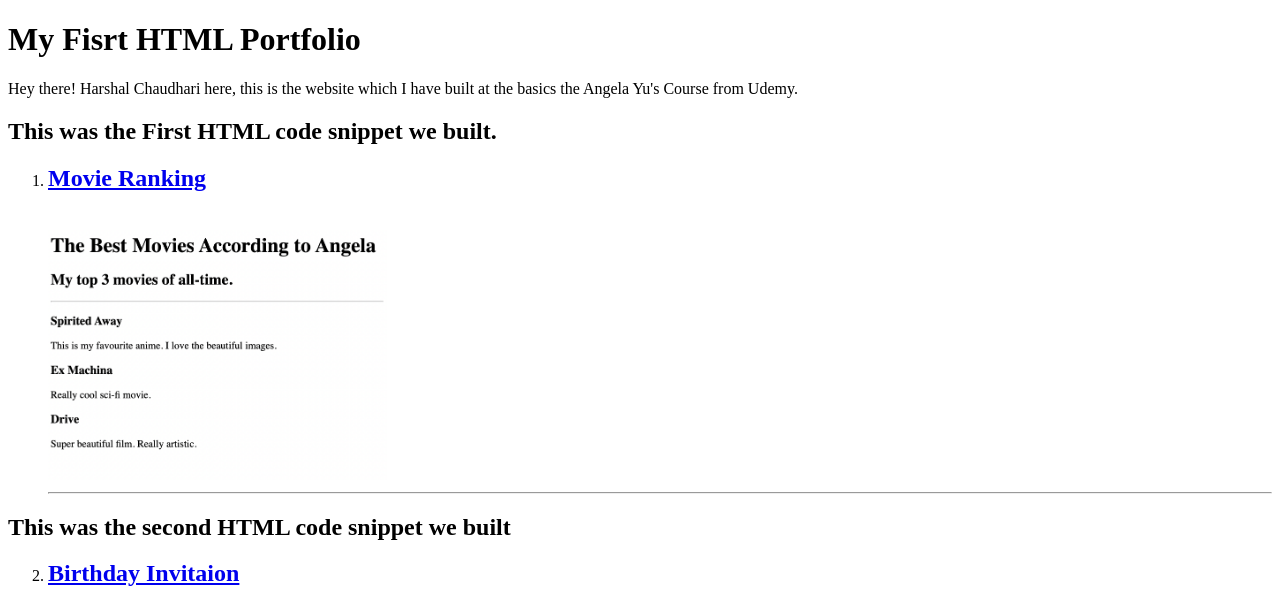
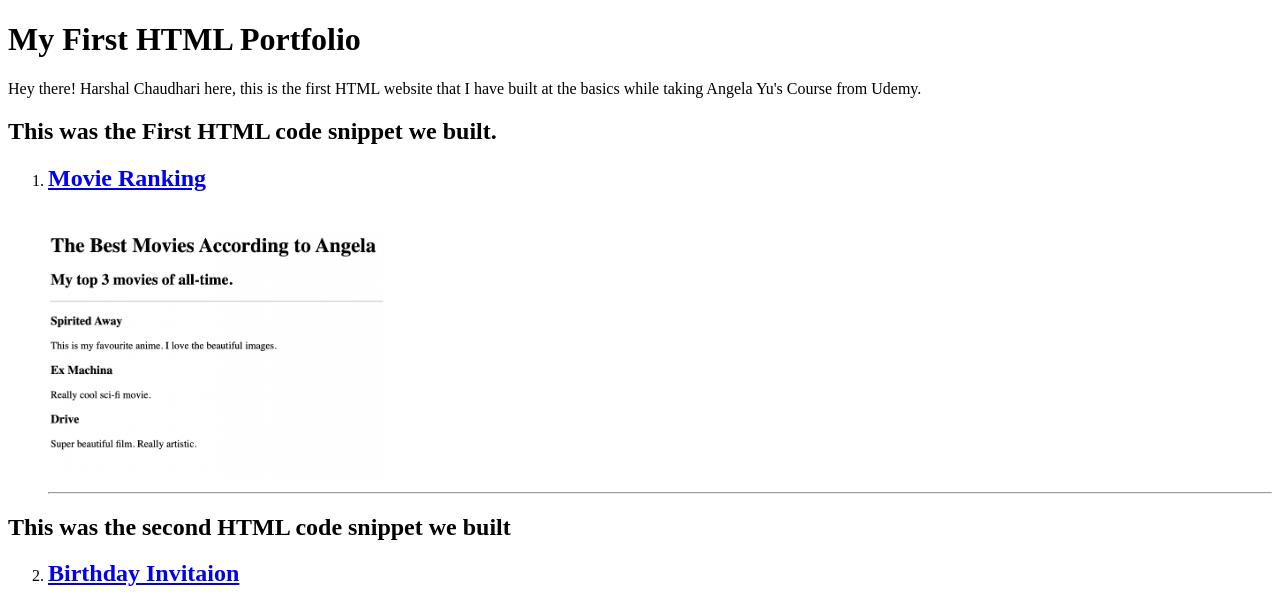
Before and after one commit to thatharshal/html-portfolio, a plain HTML site: page index.html in a window 1280 px wide. Shown: the top 603 px of the page. Drawn offline with Linux system fonts and the light colour scheme.

Commit message:
Update index.html

```diff
--- a/index.html
+++ b/index.html
@@ -6,8 +6,8 @@
     <title>HTML Portfolio</title>
 </head>
 <body>
-    <h1>My Fisrt HTML Portfolio</h1>
-    <p>Hey there! Harshal Chaudhari here, this is the website which I have built at the basics the Angela Yu's Course from Udemy.</p>
+    <h1>My First HTML Portfolio</h1>
+    <p>Hey there! Harshal Chaudhari here, this is the first HTML website that I have built at the basics while taking Angela Yu's Course from Udemy.</p>
     <h2>This was the First HTML code snippet we built.</h2>
 <ol>
     <li><h2><a href="./public/movie-ranking.html">Movie Ranking</a></h2></li><br />
```
